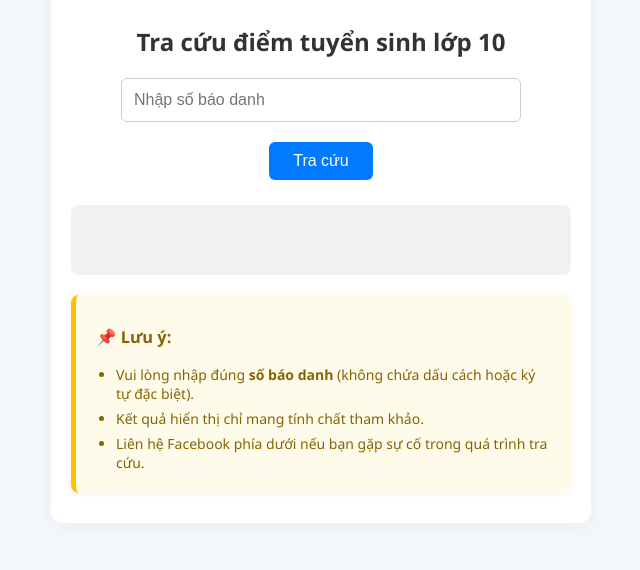
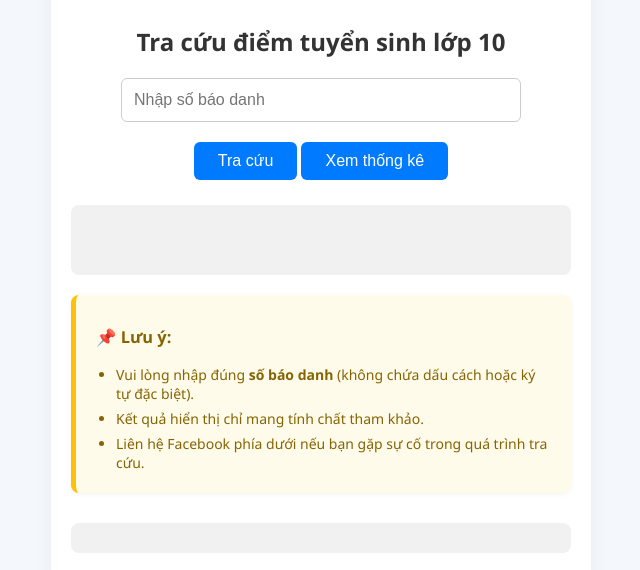
Before and after one commit to remyvnkhiemtruong/diemthitsl102425, a plain HTML site: page index.html in a window 1280 px wide. Shown: the part 196-766 px from the top of the page, without its empty margins (319-959 px from the left). Drawn offline with Linux system fonts and the light colour scheme.

Commit message:
Add basic statistics view

```diff
--- a/index.html
+++ b/index.html
@@ -16,8 +16,7 @@
 
     <input type="text" id="sbdInput" placeholder="Nhập số báo danh" />
     <button onclick="traCuu()">Tra cứu</button>
-
-
+    <button onclick="hienThiThongKe()">Xem thống kê</button>
 
     <div id="ketQua" class="result"></div>
     <div id="luuY" class="notice-box">
@@ -28,6 +27,7 @@
         <li>Liên hệ Facebook phía dưới nếu bạn gặp sự cố trong quá trình tra cứu.</li>
       </ul>
     </div>
+    <div id="thongKe" class="stats"></div>
   </div>
 
   <footer>
--- a/script.js
+++ b/script.js
@@ -32,3 +32,50 @@ function traCuu() {
     `;
   }
 }
+
+function hienThiThongKe() {
+  const thongKeDiv = document.getElementById("thongKe");
+  let tongDiemSum = 0;
+  let diemCaoNhat = -Infinity;
+  let diemThapNhat = Infinity;
+  let soThiSinhDat = 0;
+  const students = [];
+
+  data.forEach(hs => {
+    const diem = parseFloat(hs["Tổng điểm"]);
+    if (!isNaN(diem)) {
+      tongDiemSum += diem;
+      if (diem > diemCaoNhat) diemCaoNhat = diem;
+      if (diem < diemThapNhat) diemThapNhat = diem;
+      if (diem >= 11.25) soThiSinhDat++;
+      students.push({ ten: hs["Họ và tên"], sbd: hs["SBD"], diem });
+    }
+  });
+
+  if (students.length === 0) {
+    thongKeDiv.innerHTML = "Không có dữ liệu thống kê.";
+    return;
+  }
+
+  const diemTrungBinh = (tongDiemSum / students.length).toFixed(2);
+  const tiLeDat = ((soThiSinhDat / students.length) * 100).toFixed(2);
+
+  students.sort((a, b) => b.diem - a.diem);
+  const top10 = students.slice(0, 10);
+  let top10Html = "<ol>";
+  top10.forEach(s => {
+    top10Html += `<li>${s.ten} (${s.sbd}) - ${s.diem}</li>`;
+  });
+  top10Html += "</ol>";
+
+  thongKeDiv.innerHTML = `
+    <h3>Thống kê</h3>
+    <p>Số lượng thí sinh: ${students.length}</p>
+    <p>Điểm trung bình: ${diemTrungBinh}</p>
+    <p>Điểm cao nhất: ${diemCaoNhat}</p>
+    <p>Điểm thấp nhất: ${diemThapNhat}</p>
+    <p>Số thí sinh đạt: ${soThiSinhDat} (${tiLeDat}%)</p>
+    <h4>Top 10 thí sinh có điểm cao nhất:</h4>
+    ${top10Html}
+  `;
+}
--- a/style.css
+++ b/style.css
@@ -131,3 +131,16 @@ footer a:hover {
 .result-table td {
   background-color: #fff;
 }
+
+.stats {
+  margin-top: 30px;
+  padding: 15px;
+  border-radius: 8px;
+  background-color: #f1f1f1;
+  text-align: left;
+  font-size: 15px;
+  line-height: 1.5;
+}
+.stats ol {
+  padding-left: 20px;
+}
```
